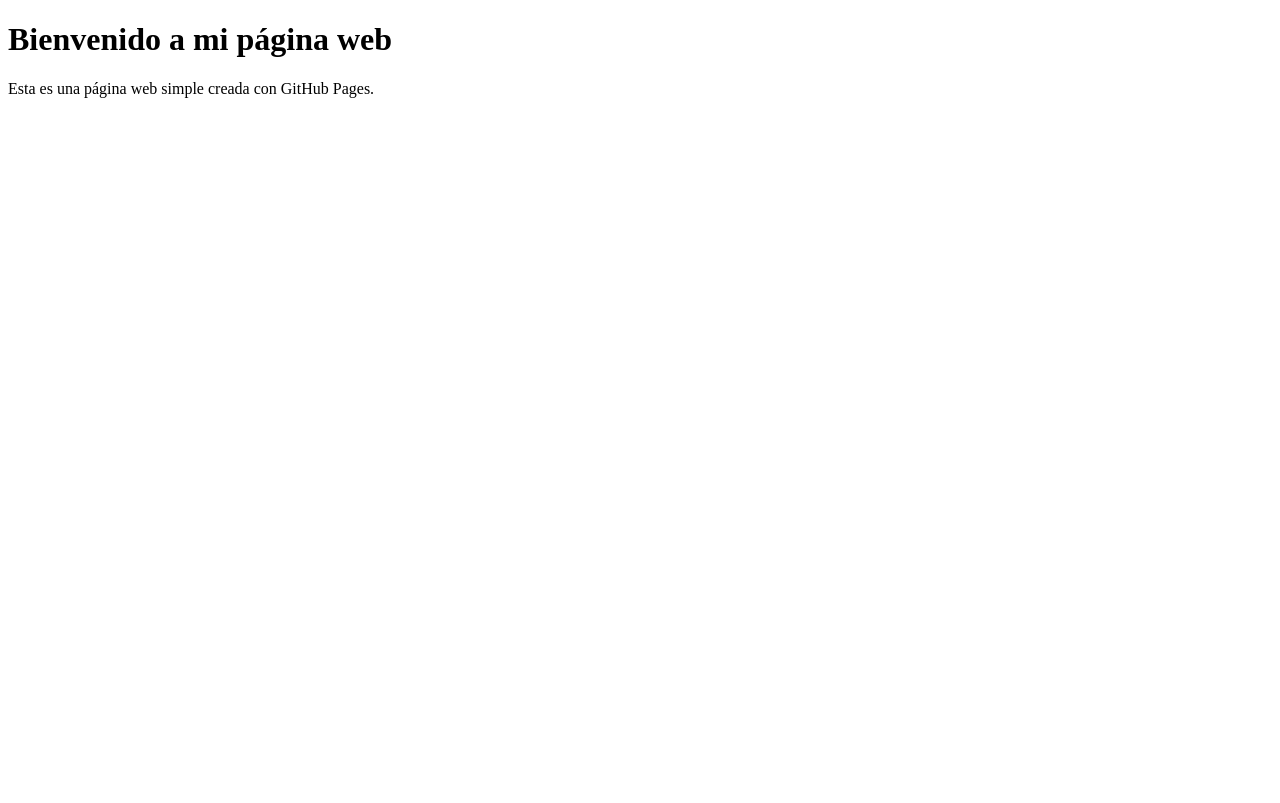
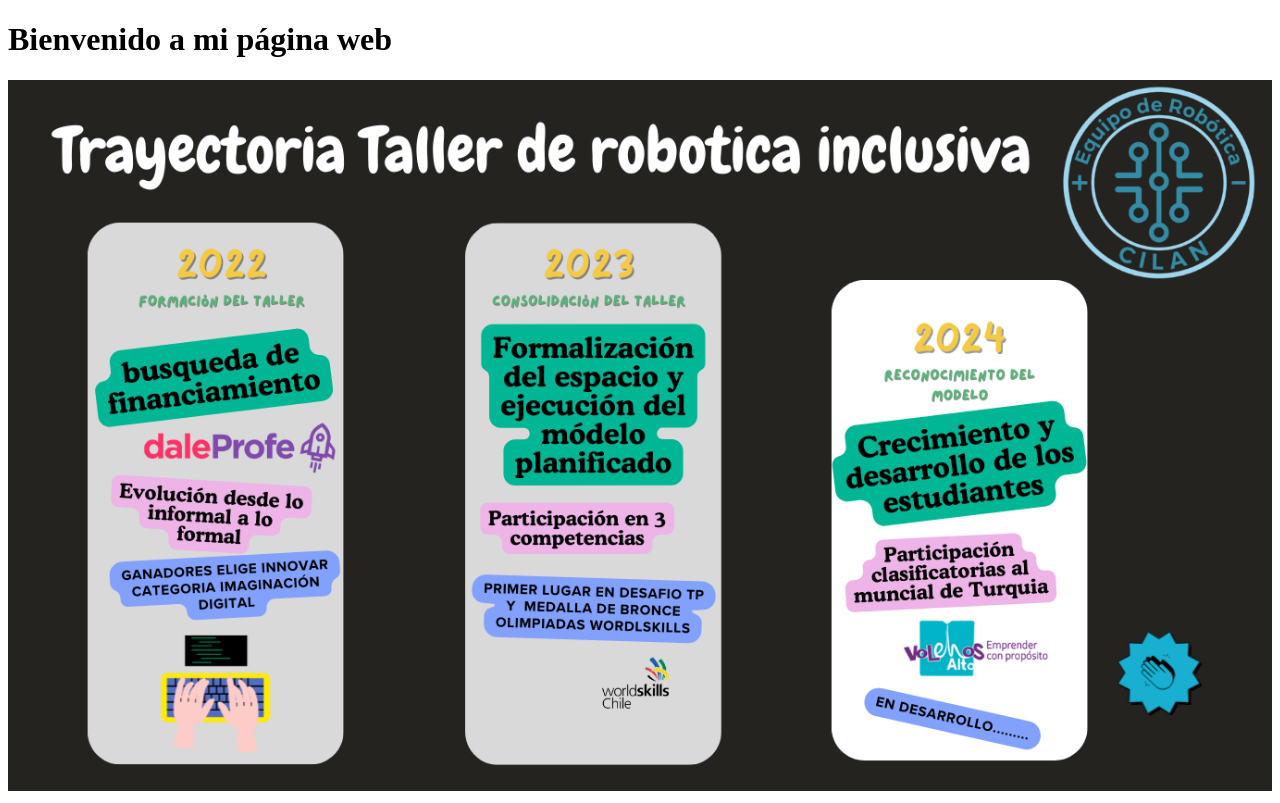
Before and after one commit to ProfePAbloPineda/TrayectoriaTallerRobotica.github.io, a plain HTML site: page index.html in a window 1280 px wide. Drawn offline with Linux system fonts and the light colour scheme.

Commit message:
Update index.html

```diff
--- a/index.html
+++ b/index.html
@@ -7,6 +7,6 @@
 </head>
 <body>
     <h1>Bienvenido a mi página web</h1>
-    <p>Esta es una página web simple creada con GitHub Pages.</p>
+    <img src="2022.png" alt="Imagen 2022" style="max-width: 100%; height: auto;">
 </body>
 </html>
```
